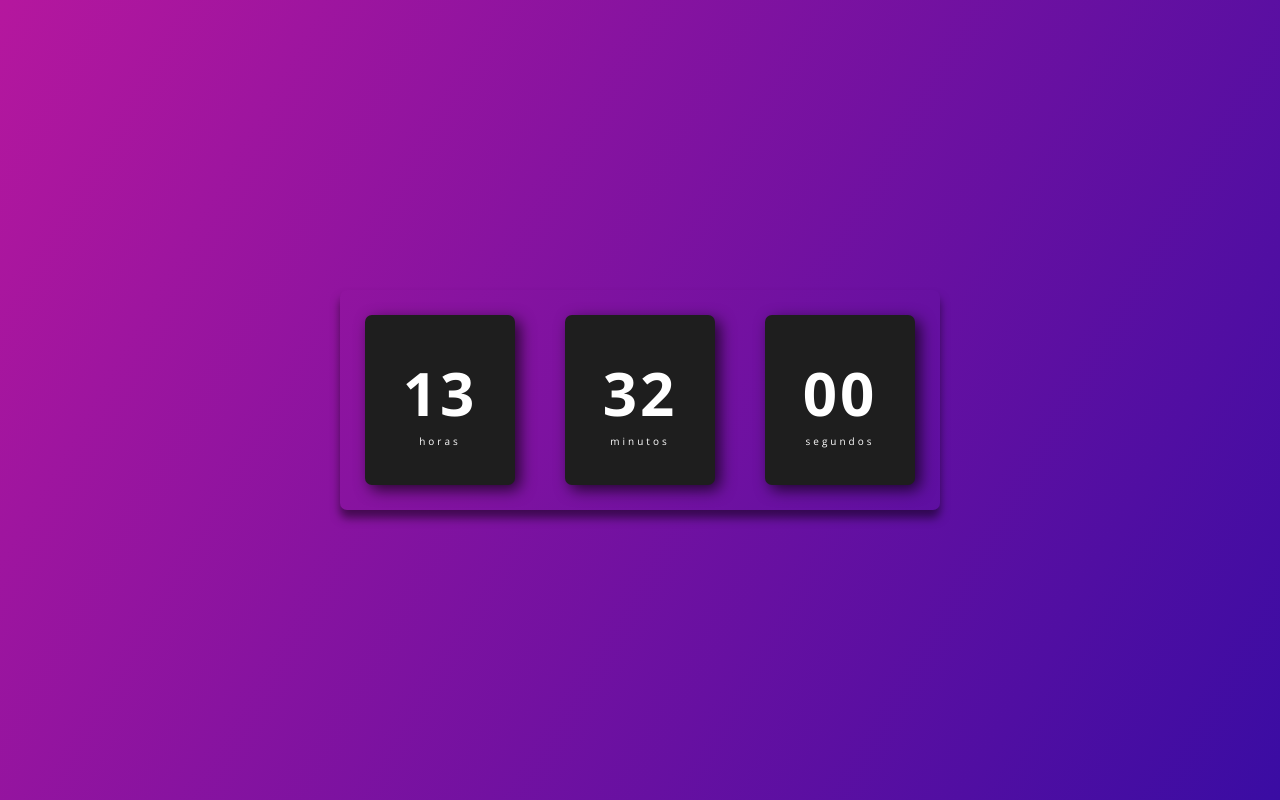
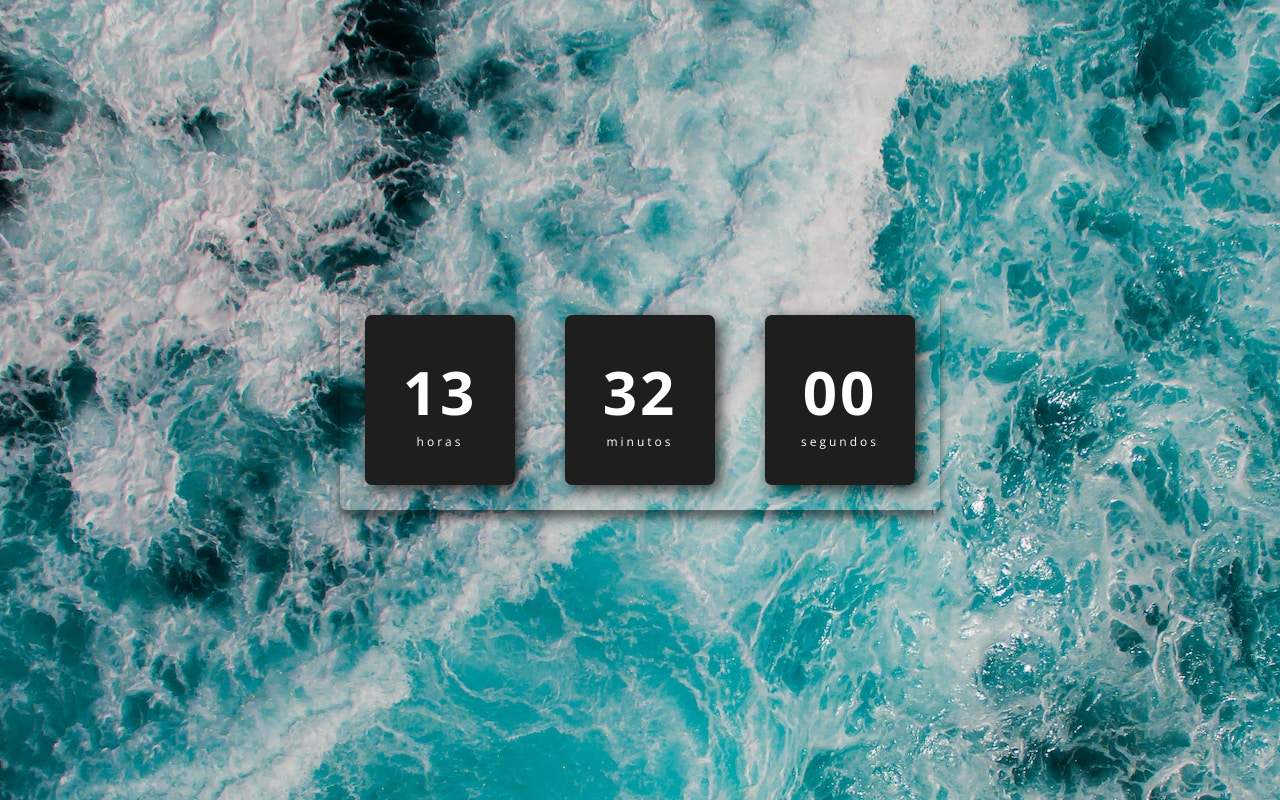
Before and after one commit to izabelmcarvalho/relogio, a plain HTML site: page index.html in a window 1280 px wide. Drawn offline with nearby package versions, Linux system fonts and the light colour scheme.

Commit message:
alteração do background e favicon

```diff
--- a/estilo/style.css
+++ b/estilo/style.css
@@ -10,7 +10,8 @@
 
 body {
     height: 100vh;
-    background-image: linear-gradient(120deg, #b5179e, #3a0ca3);
+    background: url('../imagens/ishan-seefromthesky-eWSh-bkaKU8-unsplash.jpg');
+    object-fit: cover;
     display: flex;
     align-items: center;
     justify-content: center;
@@ -47,6 +48,6 @@ body {
 }
 
 .relogio span.tempo {
-    font-size: 0.625em;
+    font-size: 0.75em;
     font-weight: normal;
 }
--- a/index.html
+++ b/index.html
@@ -4,6 +4,7 @@
     <meta charset="UTF-8">
     <meta name="viewport" content="width=device-width, initial-scale=1.0">
     <link rel="stylesheet" href="estilo/style.css">
+    <link rel="shortcut icon" href="imagens/favicon.ico" type="image/x-icon">
     <title>Relógio Digital</title>
 </head>
 <body>
```
Also changed, not shown: imagens/favicon.ico (added), imagens/ishan-seefromthesky-eWSh-bkaKU8-unsplash.jpg (added).
